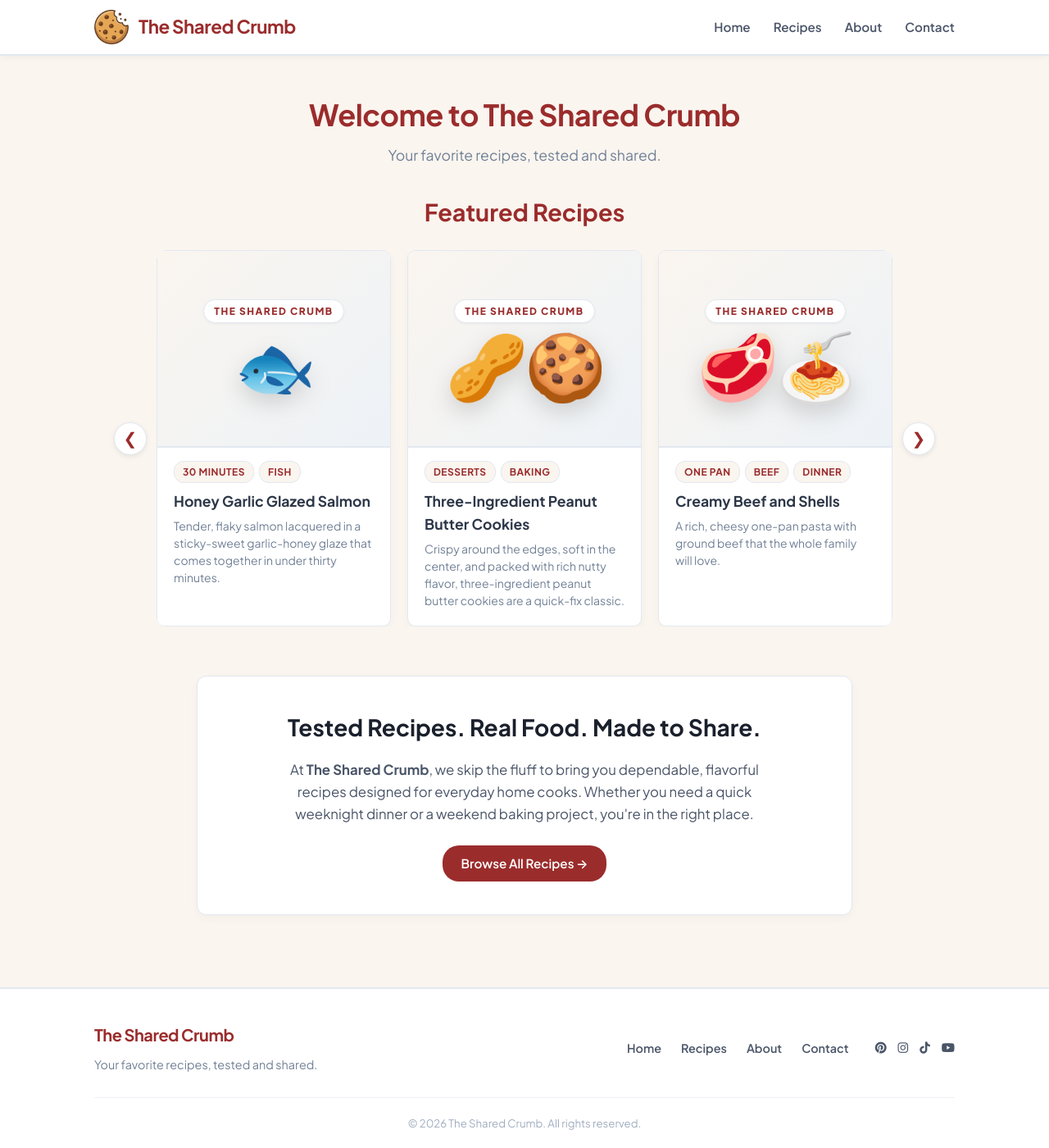
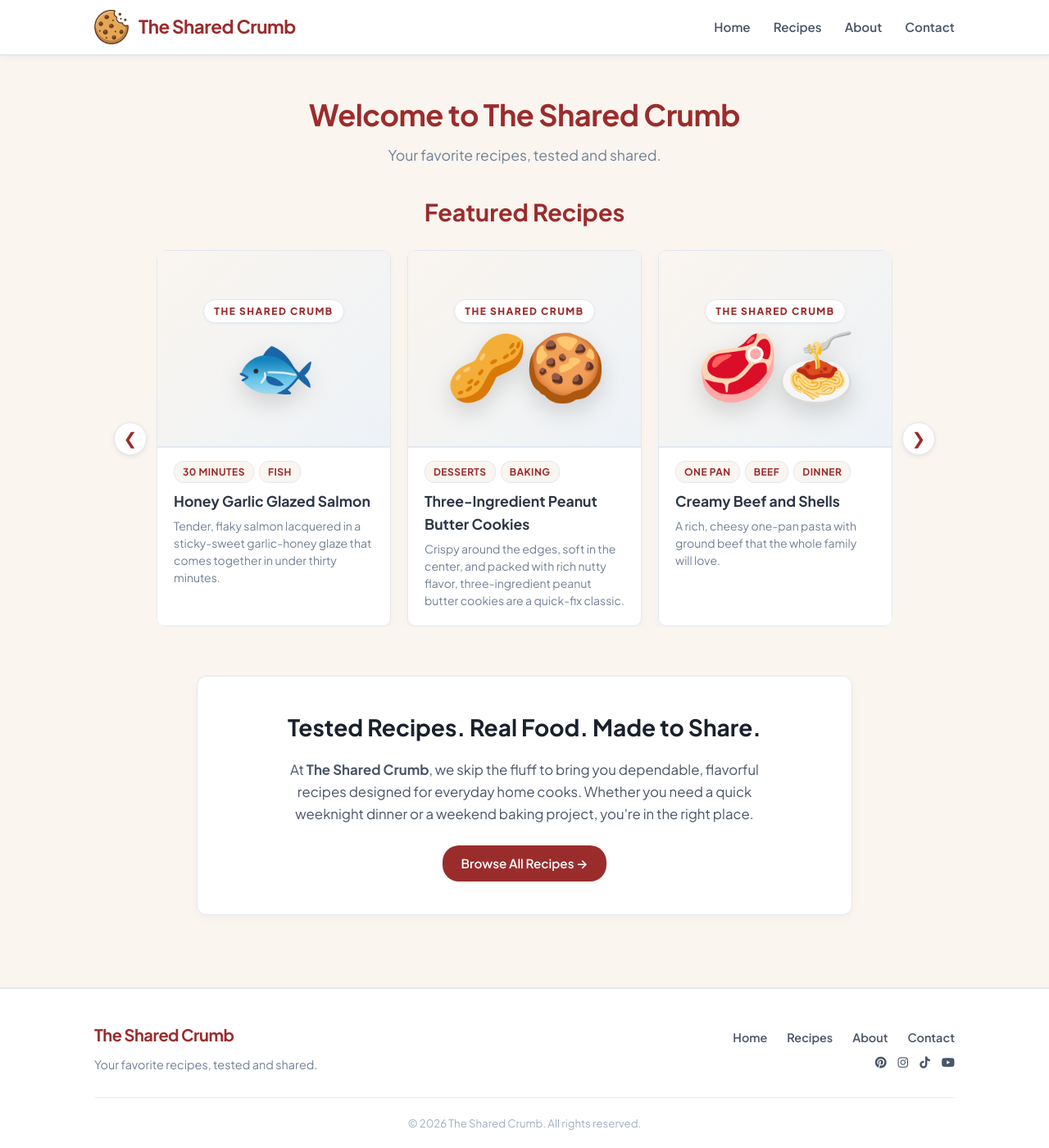
Before and after one commit to TheSharedCrumb/TheSharedCrumb, a Jekyll site: the page built from index.html, in a window 1280 px wide and 1400 px high, scrolled down 7 px. Shown: the whole window at 82% size. Built offline with Jekyll 4.4.1, drawn with Linux system fonts in a browser that asks for light colours.

Commit message:
Refactor footer links layout and alignment
Updated footer links styling for better alignment on mobile and desktop.

```diff
--- a/assets/css/style.css
+++ b/assets/css/style.css
@@ -1002,12 +1002,12 @@ footer {
   line-height: 1.5;
 }
 
-/* Links & Social Container Right Side */
+/* Links & Social Container Right Side (Stacked & Right-Aligned) */
 .footer-links {
   display: flex;
-  align-items: center;
-  gap: 32px;
-  flex-wrap: wrap;
+  flex-direction: column;
+  align-items: flex-end; /* Right-aligns both rows */
+  gap: 12px;
 }
 
 .footer-links ul {
@@ -1067,7 +1067,7 @@ footer {
   }
 
   .footer-links {
-    flex-direction: column;
+    align-items: center; /* Center-align on mobile screens */
     gap: 16px;
   }
 
```
